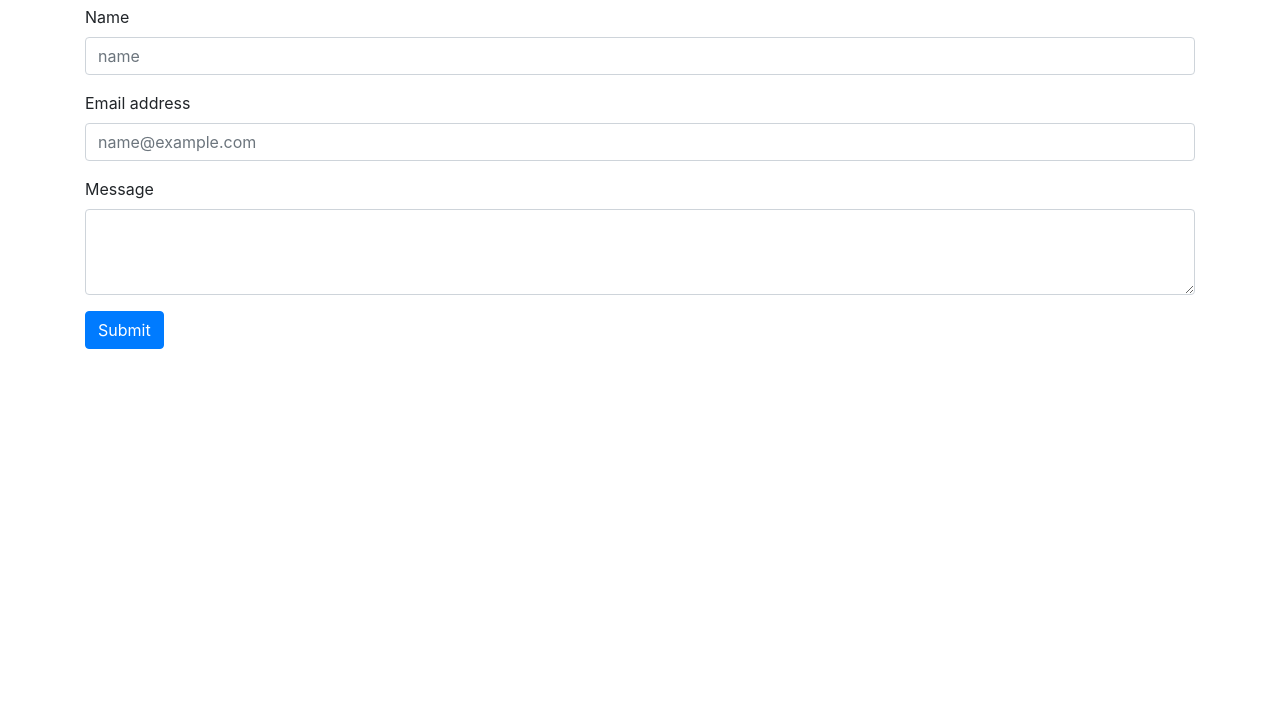
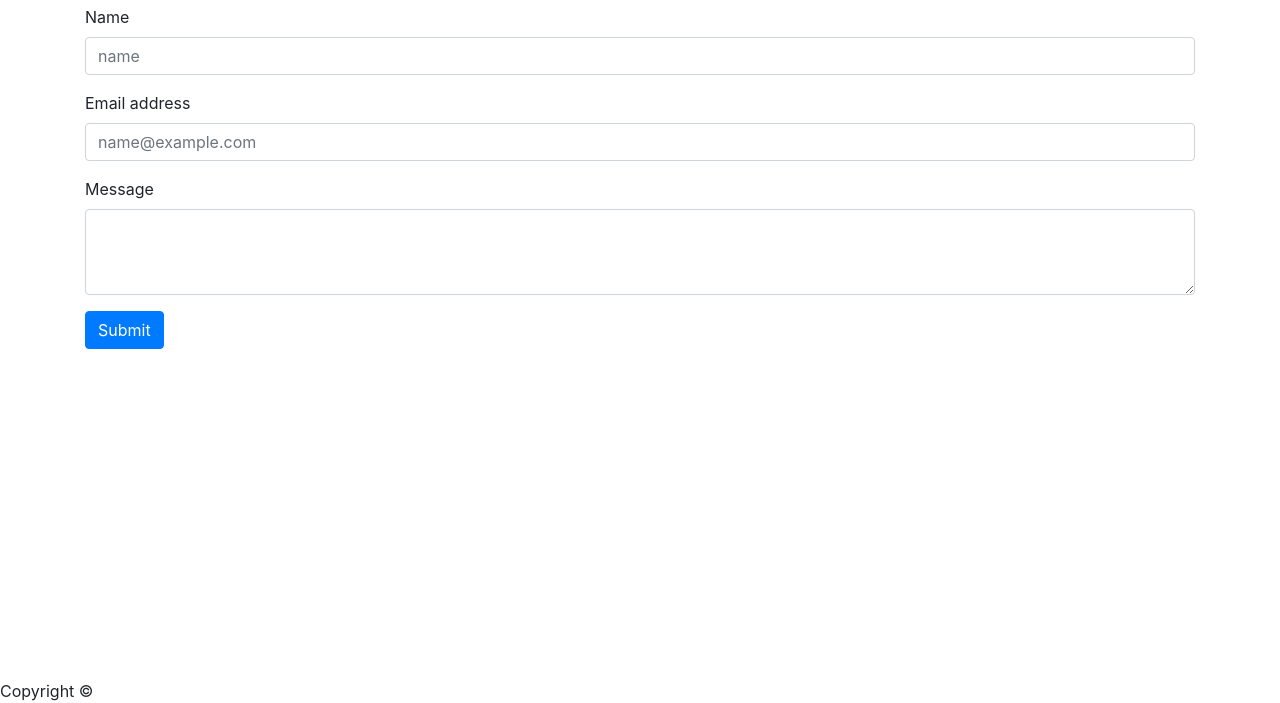
Before and after one commit to alexshanless/bootport, a plain HTML site: page contact.html in a window 1280 px wide. Shown: the part 97-800 px from the top of the page. Drawn offline with nearby package versions, Linux system fonts and the light colour scheme.

Commit message:
updated index

```diff
--- a/contact.html
+++ b/contact.html
@@ -54,6 +54,7 @@
                  </div>
 
     </div>
+    <div class="fixed-bottom">Copyright ©</div>
 </body>
 
 </html>
```
Also changed, not shown: portfolio.html (+1 -0 lines), index.html (renamed from index1.html).
